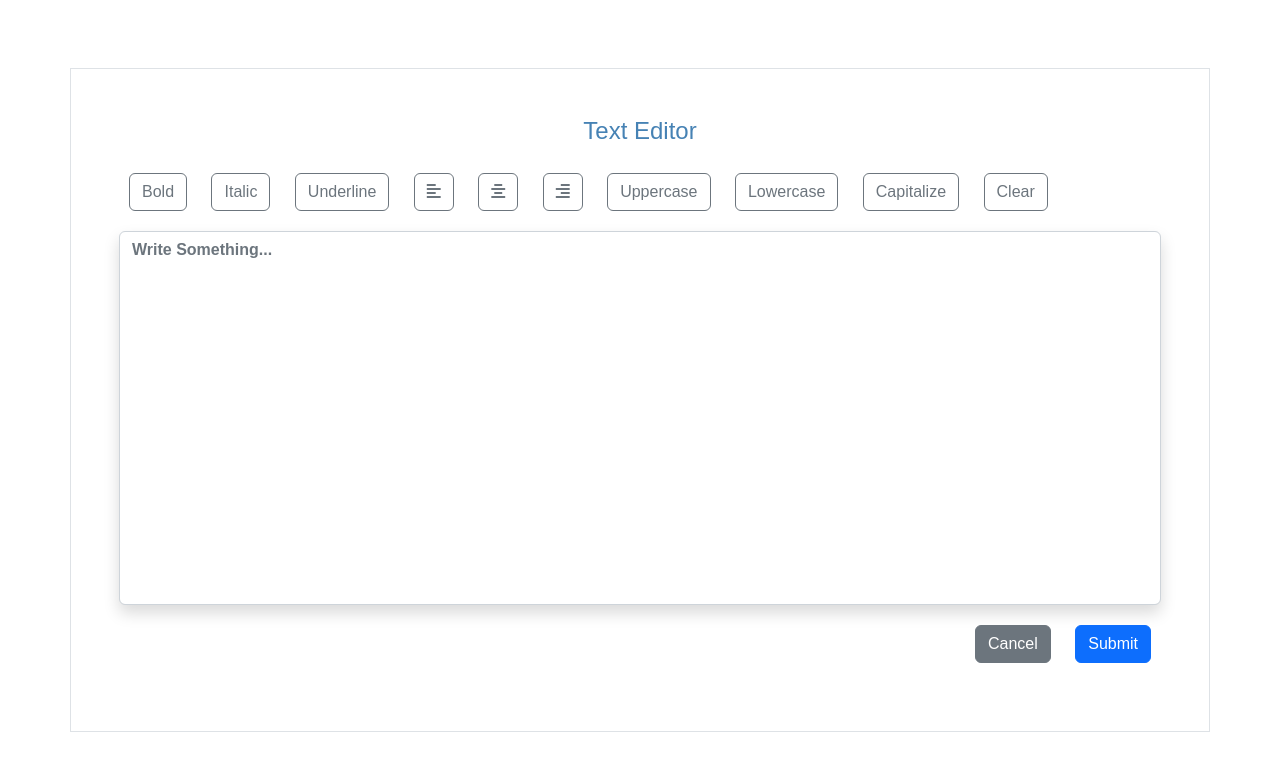
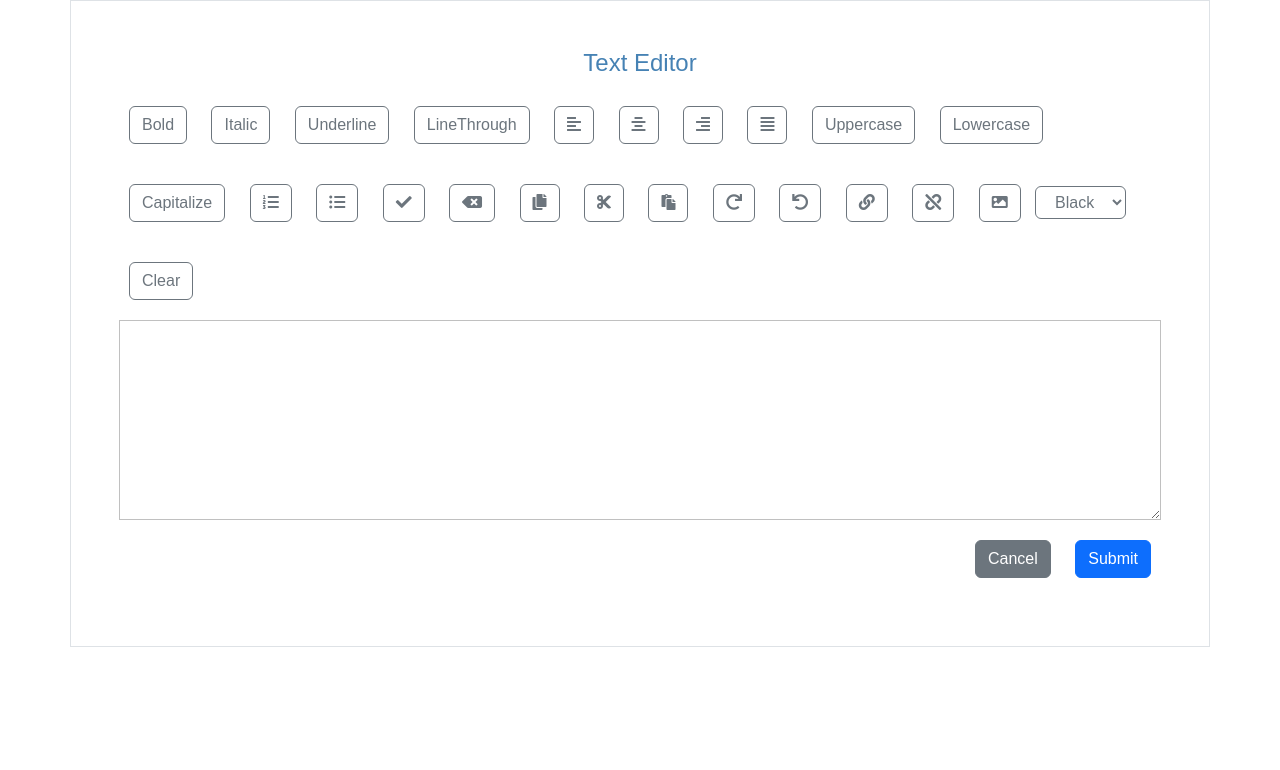
Before and after one commit to HanThuThuHtet/JavaScriptSmallPJ2, a plain HTML site: page l20texteditor/index.html in a window 1280 px wide. Both pictures are taken after a click on the button "Bold". Drawn offline with nearby package versions, Linux system fonts and the light colour scheme.

Commit message:
text editor

```diff
--- a/l20texteditor/app.js
+++ b/l20texteditor/app.js
@@ -2,55 +2,94 @@ console.log("h");
 
 var gettextarea = document.getElementById("textarea");
 
+var getdivarea = document.getElementById("divarea");
 
-function boldfun(){
-	gettextarea.style.fontWeight = "bold";
-}
+getdivarea.contentEditable = true ;
+// getdivarea.spellCheck = false;
 
-function italicfun(){
-	gettextarea.style.fontStyle = "italic";
-}
 
-function underllinefun(){
-	gettextarea.style.textDecoration = "underline";
-}
+var getbtns = document.querySelectorAll('.btn'); //NodeList > forEach
 
-function lalgfun(){
+//classList => HTMLcollection => forloop
 
-	gettextarea.style.textAlign = "left";
-}
-function calgfun(){
-	gettextarea.style.textAlign = "center";
-}
+getbtns.forEach(function(getbtn){
 
-function ralgfun(){
+	getbtn.addEventListener("click",function(){
 
-	gettextarea.style.textAlign = "right";
-}
+		// var getcommand = getbtn.getAttribute('data-command');
+
+		var getcommand = getbtn.dataset['command'];
+
+		console.log(getcommand);
+
+		document.execCommand(getcommand,false,null);
+
+
+
+	});
+
+});
+
+
+// function boldfun(){
+// 	gettextarea.style.fontWeight = "bold";
+// }
+
+// function italicfun(){
+// 	gettextarea.style.fontStyle = "italic";
+// }
+
+// function underllinefun(){
+// 	gettextarea.style.textDecoration = "underline";
+// }
+
+// function lalgfun(){
+
+// 	gettextarea.style.textAlign = "left";
+// }
+// function calgfun(){
+// 	gettextarea.style.textAlign = "center";
+// }
+
+// function ralgfun(){
+
+// 	gettextarea.style.textAlign = "right";
+// }
 
 function upcasefun(){
 
-	gettextarea.style.textTransform = "uppercase";
+	getdivarea.style.textTransform = "uppercase";
 }
 
 
 function lwcasefun(){
 
-	gettextarea.style.textTransform = "lowercase";
+	getdivarea.style.textTransform = "lowercase";
 }
 
 
 function capcasefun(){
-	gettextarea.style.textTransform = "capitalize";
+	getdivarea.style.textTransform = "capitalize";
 }
 
 
-function clearfun(){
+// function clearfun(){
 
-	gettextarea.style.fontWeight = "normal";
-	gettextarea.style.fontStyle = "normal";
-	gettextarea.style.textDecoration = "none";
-	gettextarea.style.textAlign = "left";
-	gettextarea.style.textTransform = "none";
-	gettextarea.value = "";
-}
+// 	gettextarea.style.fontWeight = "normal";
+// 	gettextarea.style.fontStyle = "normal";
+// 	gettextarea.style.textDecoration = "none";
+// 	gettextarea.style.textAlign = "left";
+// 	gettextarea.style.textTransform = "none";
+// 	gettextarea.value = "";
+// }
+
+
+
+
+
+// execCommand(aCommandName,aShowDefaultUI,aValueArgument);
+
+
+// aShowDefaultUI
+// true
+// false
--- a/l20texteditor/index.html
+++ b/l20texteditor/index.html
@@ -19,16 +19,57 @@
 
 		<div class="row">
 			<div class="col-md-12">
-				<button type="button" class="btn btn-outline-secondary rounded0"  onclick="boldfun()" title="Bold Text">Bold</button>
-				<button type="button" class="btn btn-outline-secondary rounded0"  onclick="italicfun()" title="Italic Text">Italic</button>
-				<button type="button" class="btn btn-outline-secondary rounded0"  onclick="underllinefun()" title="Underline Text">Underline</button>
-				<button type="button" class="btn btn-outline-secondary rounded0"  onclick="lalgfun()" title="Left Align"><i class="fas fa-align-left"></i></button>
-				<button type="button" class="btn btn-outline-secondary rounded0"  onclick="calgfun()" title="Center Align"><i class="fas fa-align-center"></i></button>
-				<button type="button" class="btn btn-outline-secondary rounded0"  onclick="ralgfun()" title="Right Align"><i class="fas fa-align-right"></i></button>
+				<button type="button" class="btn btn-outline-secondary rounded0" title="Bold Text" data-command="bold">Bold</button>
+				<button type="button" class="btn btn-outline-secondary rounded0" title="Italic Text" data-command="italic">Italic</button>
+				<button type="button" class="btn btn-outline-secondary rounded0" title="Underline Text" data-command="underline">Underline</button>
+				<button type="button" class="btn btn-outline-secondary rounded0" title="Line Through" data-command="strikeThrough">LineThrough</button>
+
+
+
+
+				<button type="button" class="btn btn-outline-secondary rounded0" title="Left Align" data-command=""><i class="fas fa-align-left"></i></button>
+				<button type="button" class="btn btn-outline-secondary rounded0"  title="Center Align" data-command="bold"><i class="fas fa-align-center"></i></button>
+				<button type="button" class="btn btn-outline-secondary rounded0" title="Right Align" data-command="bold"><i class="fas fa-align-right"></i></button>
+				<button type="button" class="btn btn-outline-secondary rounded0" title="Justify Align"><i class="fas fa-align-justify"></i></button>
+
+
 				<button type="button" class="btn btn-outline-secondary rounded0"  onclick="upcasefun()" title="Uppercase">Uppercase</button>
 				<button type="button" class="btn btn-outline-secondary rounded0"  onclick="lwcasefun()" title="Lowercase">Lowercase</button>
 				<button type="button" class="btn btn-outline-secondary rounded0"  onclick="capcasefun()" title="Capitalize Text">Capitalize</button>
-				<button type="button" class="btn btn-outline-secondary rounded0"  onclick="clearfun()" title="Clear Text">Clear</button>
+
+				<button type="button" class="btn btn-outline-secondary rounded0" title="Order List"><i class="fas fa-list-ol"></i></button>
+				<button type="button" class="btn btn-outline-secondary rounded0" title="Unorder List"><i class="fas fa-list-ul"></i></button>
+
+				<button type="button" class="btn btn-outline-secondary rounded0" title="Select All"><i class="fas fa-check"></i></button>
+
+				<button type="button" class="btn btn-outline-secondary rounded0" title="Backspace"><i class="fas fa-backspace"></i></button>
+
+				<button type="button" class="btn btn-outline-secondary rounded0" title="Copy"><i class="fas fa-copy"></i></button>
+				<button type="button" class="btn btn-outline-secondary rounded0" title="Cut"><i class="fas fa-cut"></i></button>
+				<button type="button" class="btn btn-outline-secondary rounded0" title="Paste"><i class="fas fa-paste"></i></button>
+
+				<button type="button" class="btn btn-outline-secondary rounded0" title="Redo"><i class="fas fa-redo"></i></button>
+				<button type="button" class="btn btn-outline-secondary rounded0" title="Undo"><i class="fas fa-undo"></i></button>
+
+				<button type="button" class="btn btn-outline-secondary rounded0" title="Link"><i class="fas fa-link"></i></button>
+				<button type="button" class="btn btn-outline-secondary rounded0" title="Unlink"><i class="fas fa-unlink"></i></button>
+
+
+				<button type="button" class="btn btn-outline-secondary rounded0" title="Image"><i class="fas fa-image"></i></button>
+
+				<select name="txtcolor" id="txtcolor" class="btn btn-outline-secondary">
+					<option value="black">Black</option>
+					<option value="red">Red</option>
+					<option value="green">Green</option>
+					<option value="blue">Blue</option>
+				</select>
+
+
+
+
+
+
+				<button type="button" class="btn btn-outline-secondary rounded0" title="Clear Text">Clear</button>
 
 			</div>
 		</div>
@@ -51,7 +92,17 @@
             <div class="col-md-12">
                 <form action="" method="">
                     <div class="form-group">
-                        <textarea name="arti" id="textarea" class="form-control shadow" placeholder="Write Something..." rows="15"></textarea>
+                        <!-- <textarea name="arti" id="textarea" class="form-control shadow" placeholder="Write Something..." rows="15"></textarea> -->
+
+                        <!-- <div id="divarea" class="divarea" contenteditable="true" spellcheck="false">
+
+                        </div> -->
+
+                         <div id="divarea" class="divarea"spellcheck="false">
+
+                        </div>
+
+
                     </div>
                     <div class="text-end">
                         <button type="button" class="btn btn-secondary">Cancel</button>
--- a/l20texteditor/style.css
+++ b/l20texteditor/style.css
@@ -4,7 +4,7 @@
 
 body{
 	font-family: sans-serif;
-	height: 100vh;
+	/*height: 100vh;*/
 
 	display: flex;
 	justify-content: center;
@@ -29,3 +29,22 @@ textarea{
 	border-color: steelblue;
 	resize: none;
 }
+
+
+.divarea{
+	width: 100%;
+	min-height: 200px;
+	max-height: 500px;
+	border: 1px solid silver;
+	padding: 10px;
+	text-align: justify;
+
+	resize: vertical;
+
+	overflow-y: scroll;
+
+}
+
+.divarea:focus{
+	outline: none;
+}
```
